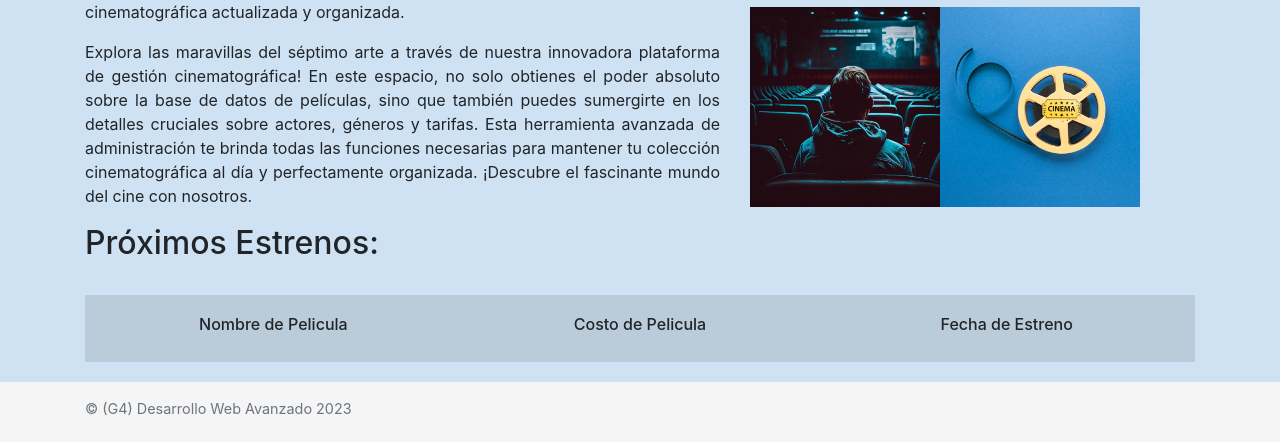
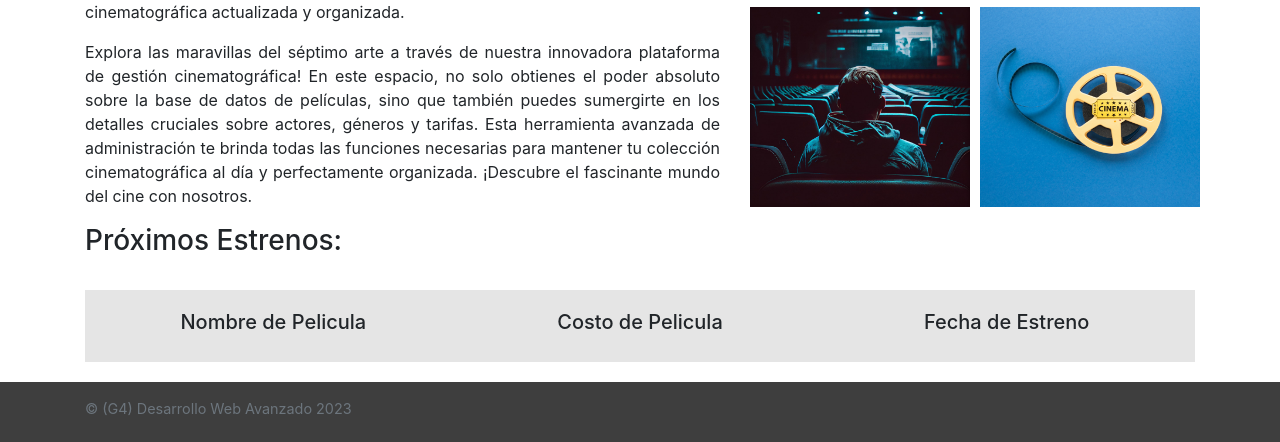
Before and after one commit to jharolsv7/videos, a Yii app: template views/site/index.php in a window 1280 px wide. Shown: the part 369-811 px from the top of the page. Run offline with PHP 8.4 and a stand-in for Yii, Linux system fonts and the light colour scheme; the template is opened without the code that fills it, so the values that code supplies are empty; some libraries are stand-ins or nearby versions.

Commit message:
Padding en imagen, Sign in & Sign Up

```diff
--- a/views/layouts/main.php
+++ b/views/layouts/main.php
@@ -49,6 +49,8 @@ AppAsset::register($this);
             ['label' => 'Genero', 'url' => ['/genero/index']],
             ['label' => 'Alquiler', 'url' => ['/alquiler/index']],
             ['label' => 'Película', 'url' => ['/pelicula/index']],
+            ['label' => 'Login', 'url' => ['/site/login']],
+            ['label' => 'Sign Up', 'url' => ['/site/error']],
         ],
     ]);
     NavBar::end();
--- a/views/site/index.php
+++ b/views/site/index.php
@@ -10,7 +10,7 @@ $this->title = 'Mis Películas';
         <div class="row">
             <div class="col-lg-7">
                 <h1 class="display-5">Bienvenido a:</h1>
-                <h1 class="display-4">¡ PELiSWEB !</h1>
+                <h1 class="display-4">¡PELiSWEB!</h1>
                     <p class="text-justify">¡Sumérgete en el fascinante mundo del cine con nuestra plataforma de gestión cinematográfica! Aquí, no solo tienes el control total sobre la base de datos de películas, sino que también puedes explorar a fondo detalles esenciales sobre actores, géneros y precios. Esta avanzada herramienta de administración te proporciona todas las funciones que necesitas para mantener tu colección cinematográfica actualizada y organizada.</p>
                     <p class="text-justify">Explora las maravillas del séptimo arte a través de nuestra innovadora plataforma de gestión cinematográfica! En este espacio, no solo obtienes el poder absoluto sobre la base de datos de películas, sino que también puedes sumergirte en los detalles cruciales sobre actores, géneros y tarifas. Esta herramienta avanzada de administración te brinda todas las funciones necesarias para mantener tu colección cinematográfica al día y perfectamente organizada. ¡Descubre el fascinante mundo del cine con nosotros.</p>
                 </div>
@@ -22,20 +22,20 @@ $this->title = 'Mis Películas';
 
                 <!-- Segunda fila con dos columnas -->
                 <div class="row">
-                <div class="col-md-6 text-center mb-2">
+                <div class="col-md-6 text-center mb-2 img2">
                 <!-- Primera imagen pequeña con margen inferior -->
-                <img src="<?= Yii::$app->urlManager->baseUrl ?>/img/IMG2.jpg" width="200" height="200" alt="Imagen Grande" class="mb-1">
+                <img src="<?= Yii::$app->urlManager->baseUrl ?>/img/IMG2.jpg" width="220" height="200" alt="Imagen Grande" class="mb-1">
                 </div>
-                <div class="col-md-6 text-center mb-2">
+                <div class="col-md-6 text-center mb-2 img3">
                 <!-- Segunda imagen pequeña con margen inferior -->
-                <img src="<?= Yii::$app->urlManager->baseUrl ?>/img/IMG3.jpg" width="200" height="200" alt="Imagen Grande" class="mb-1">
+                <img src="<?= Yii::$app->urlManager->baseUrl ?>/img/IMG3.jpg" width="220" height="200" alt="Imagen Grande" class="mb-1">
                 </div>
 
                 </div>
             </div>
             </div>
 
-        <h2>Próximos Estrenos: </h2>
+        <h3>Próximos Estrenos: </h3>
         <br>
         <style>
             .container-transparent {
@@ -48,7 +48,7 @@ $this->title = 'Mis Películas';
             <div class="row align-items-start">
                 <div class="col">
                     <?php
-                    echo "<h6> Nombre de Pelicula </h6>";
+                    echo "<h5> Nombre de Pelicula </h5>";
                     foreach ($listaPelicula as $item) {
                         echo "<p>" . $item->PEL_NOMBRE . "</p>";
                     }
@@ -56,7 +56,7 @@ $this->title = 'Mis Películas';
                 </div>
                 <div class="col">
                     <?php
-                    echo "<h6> Costo de Pelicula </h6>";
+                    echo "<h5> Costo de Pelicula </h5>";
                     foreach ($listaPelicula as $item) {
                         echo "<p>" . $item->PEL_COSTO . "</p>";
                     }
@@ -64,7 +64,7 @@ $this->title = 'Mis Películas';
                 </div>
                 <div class="col">
                     <?php
-                    echo "<h6> Fecha de Estreno </h6>";
+                    echo "<h5> Fecha de Estreno </h5>";
                     foreach ($listaPelicula as $item) {
                         echo "<p>" . $item->PEL_FECHA_ESTRENO . "</p>";
                     }
--- a/web/css/site.css
+++ b/web/css/site.css
@@ -1,14 +1,19 @@
 body {
-    background-color: #cfe2f3; /* Color celeste atenuado */
+    background-color: #ffffff; /* Color blanco */
 }
 main > .container {
     padding: 70px 15px 20px;
 }
 
+.img3{
+    padding-left: 55px;
+}
+
 .footer {
-    background-color: #f5f5f5;
+    background-color: #333333f1;
     font-size: .9em;
     height: 60px;
+    color: white;
 }
 
 .footer > .container {
@@ -70,7 +75,7 @@ a.desc:after {
 /* align the logout "link" (button in form) of the navbar */
 .nav li > form > button.logout {
     padding-top: 7px;
-    color: rgba(255, 255, 255, 0.5);
+    color: rgba(85, 85, 85, 0.5);
 }
 
 @media(max-width:767px) {
```
